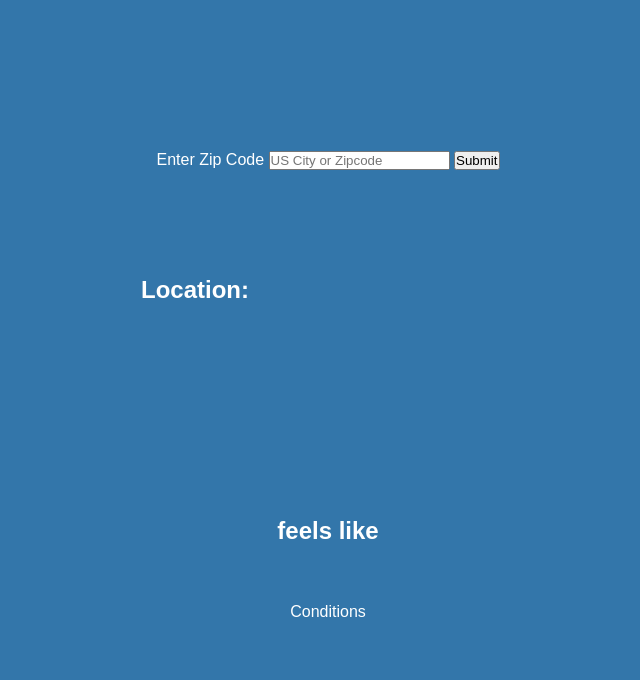
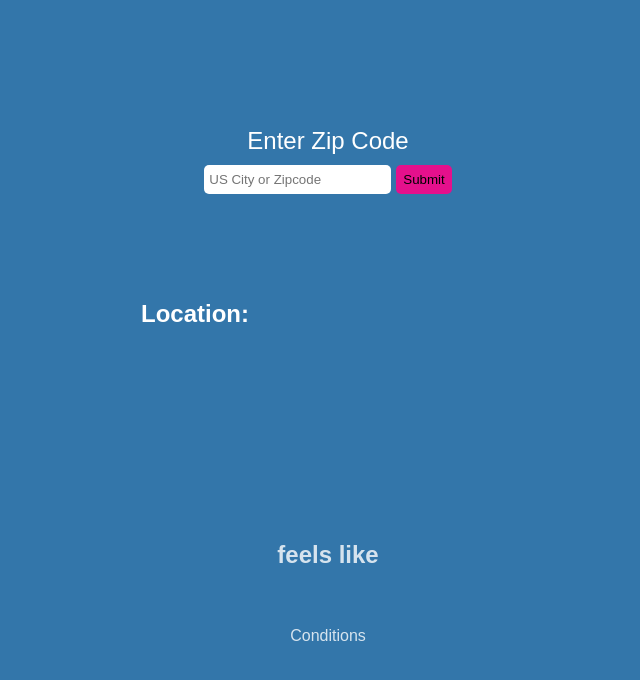
Before and after one commit to tzits/weatherapp, a plain HTML site: page weather/index.html in a window 1280 px wide. Shown: the whole page, without its empty margins (312-952 px from the left). Drawn offline with Linux system fonts and the light colour scheme.

Commit message:
Update style.css

```diff
--- a/weather/style.css
+++ b/weather/style.css
@@ -41,3 +41,37 @@ body {
 .degree-section h2 {
     font-size: 40px;
 }
+
+.input {
+    display: flex;
+    flex-direction: column;
+    justify-content: center;
+    align-items: center;
+}
+
+.input-span {
+    display: flex;
+    padding-top: 10px;
+}
+
+.realfeel, .temperature-description {
+    opacity: .8;
+}
+
+.zip {
+    border-radius: 5px;
+    padding: 5px;
+    border: none;
+    margin-right: 5px;
+}
+
+label {
+    font-size: 24px;
+}
+
+.submit {
+    border-radius: 5px;
+    padding: 7px;
+    border: none;
+    background-color: rgb(229, 16, 140);
+}
```
